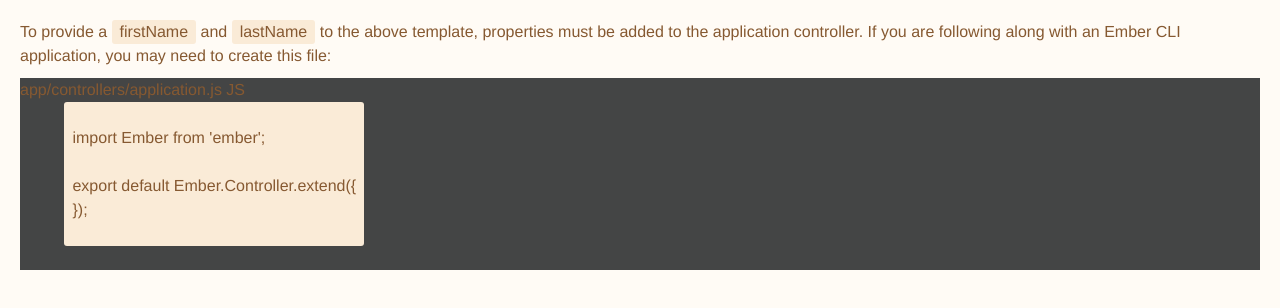
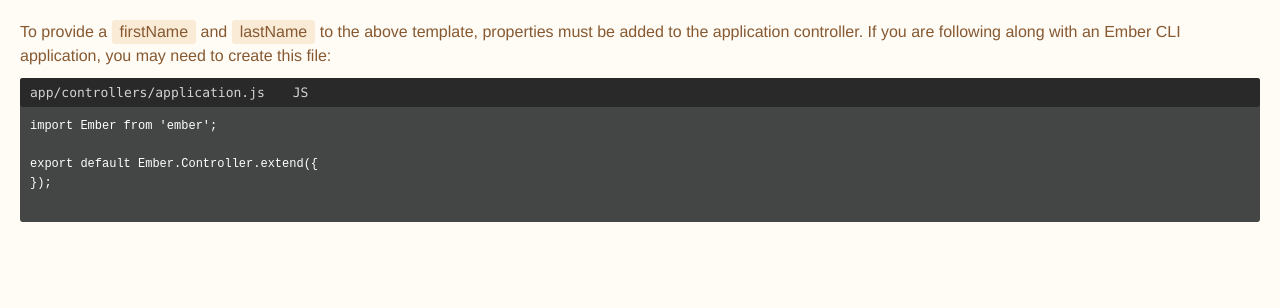
Before and after one commit to AlexKVal/ribbon-element, a plain HTML site: page index.html in a window 1280 px wide. Drawn offline with Linux system fonts and the light colour scheme.

Commit message:
style up highlight

```diff
--- a/index.html
+++ b/index.html
@@ -21,12 +21,10 @@
       </div>
       <div class="highlight-scroller">
         <pre>
-          <code>
 import Ember from 'ember';
 
 export default Ember.Controller.extend({
 });
-          </code>
         </pre>
       </div>
     </div>
--- a/scss/main.scss
+++ b/scss/main.scss
@@ -5,15 +5,23 @@
 /* Modules */
 .highlight {
   background-color: #444545;
+  border-radius: 3px;
 }
 .highlight-header {
+  padding: 5px 0;
+  color: #d3d3d3;
+  background-color: #292929;
+  font: 13px/19px Menlo, Courier, monospace;
+  border-radius: 3px;
 
   span {
-
+    padding: 10px;
   }
 }
 .highlight-scroller {
-
+  padding: 10px;
+  color: white;
+  font: 12px/19px monospace;
 }
 
 .ribbon {
```
Also changed, not shown: main.css.
